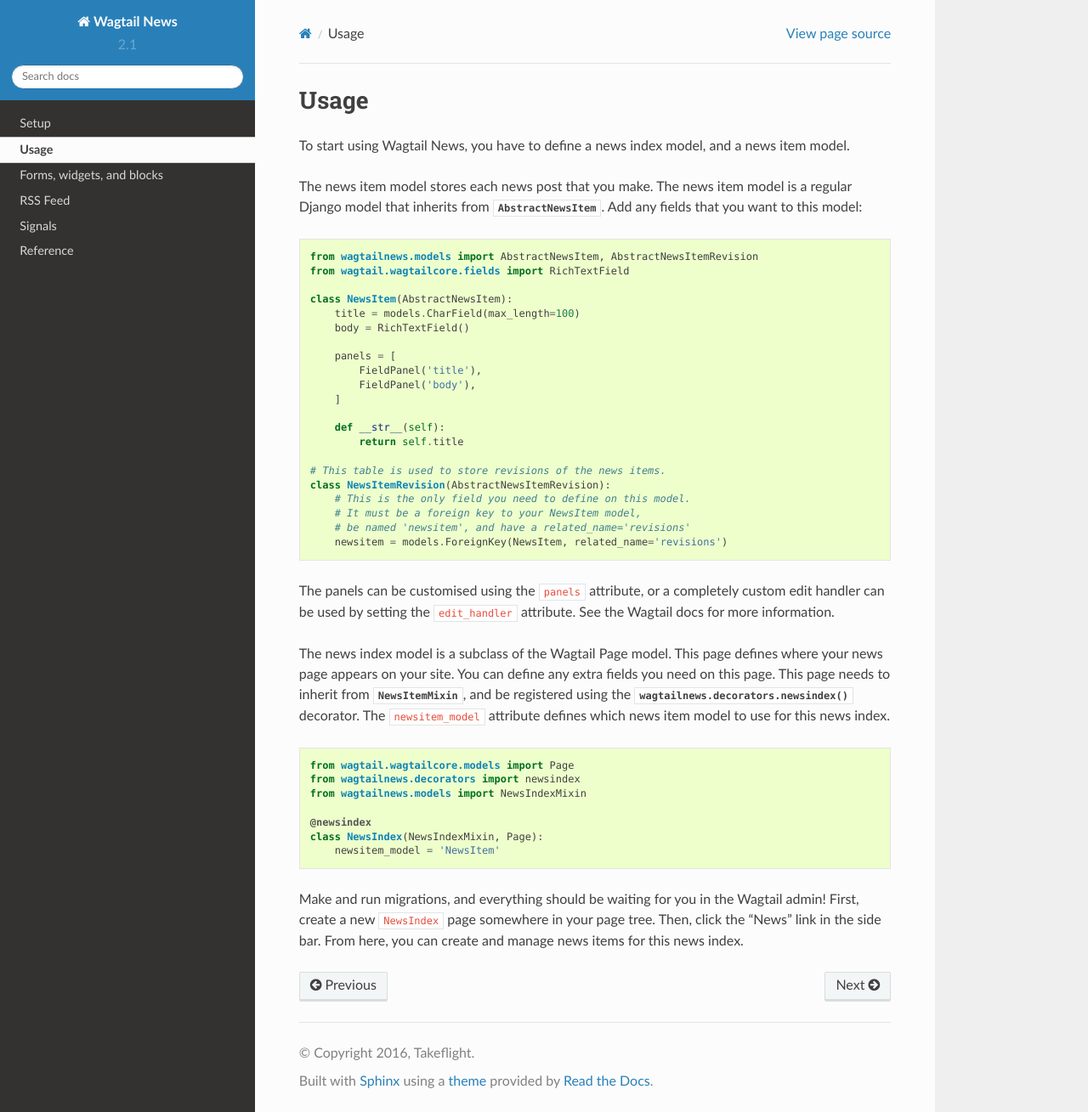
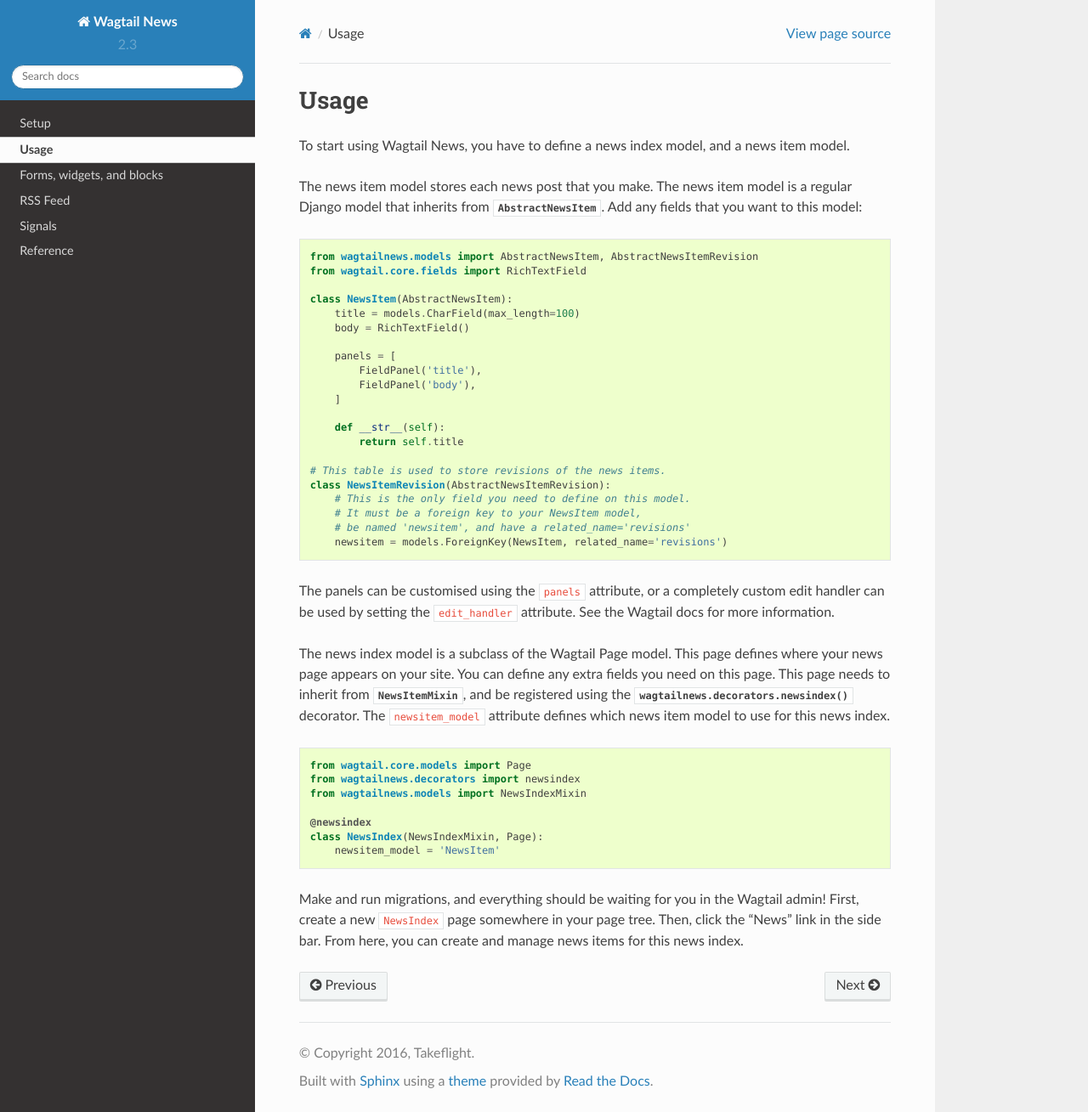
Before and after one commit to neon-jungle/wagtailnews, a Sphinx documentation site: the page built from docs/usage.rst, in a window 1280 px wide and 1309 px high. Shown: the whole window at 85% size. Built offline with Sphinx 7.4.7 and the Read the Docs theme 2.0.0, drawn with Linux system fonts in a browser that asks for light colours.

Commit message:
Remove >2.0 example imports. Upped minimum Wagtail requirement + updated tox deps

```diff
--- a/docs/setup.rst
+++ b/docs/setup.rst
@@ -4,9 +4,11 @@
 Setup
 =====
 
-``wagtailnews`` is compatible with Wagtail 1.6 and higher,
-Django 1.9 and higher,
+``wagtailnews`` is compatible with Wagtail 2.3 and higher,
+Django 1.11 and higher,
 and Python 3.4 and higher.
+
+For older version of Wagtail or Django, see past releases
 
 Step 1
 ______
--- a/docs/usage.rst
+++ b/docs/usage.rst
@@ -14,7 +14,7 @@
 .. code-block:: python
 
     from wagtailnews.models import AbstractNewsItem, AbstractNewsItemRevision
-    from wagtail.wagtailcore.fields import RichTextField
+    from wagtail.core.fields import RichTextField
 
     class NewsItem(AbstractNewsItem):
         title = models.CharField(max_length=100)
@@ -48,7 +48,7 @@
 
 .. code-block:: python
 
-    from wagtail.wagtailcore.models import Page
+    from wagtail.core.models import Page
     from wagtailnews.decorators import newsindex
     from wagtailnews.models import NewsIndexMixin
 
--- a/setup.py
+++ b/setup.py
@@ -30,7 +30,7 @@
     url='https://github.com/takeflight/wagtailnews/',
 
     install_requires=[
-        'wagtail>=2.0.0',
+        'wagtail>=2.3.0',
     ],
     extras_require={
         'docs': documentation_extras
--- a/wagtailnews/version.py
+++ b/wagtailnews/version.py
@@ -1,2 +1,2 @@
-version_info = (2, 1, 2)
+version_info = (2, 3, 0)
 version = '.'.join(map(str, version_info))
```
Also changed, not shown: README.rst (+4 -4 lines), 1 other file.
